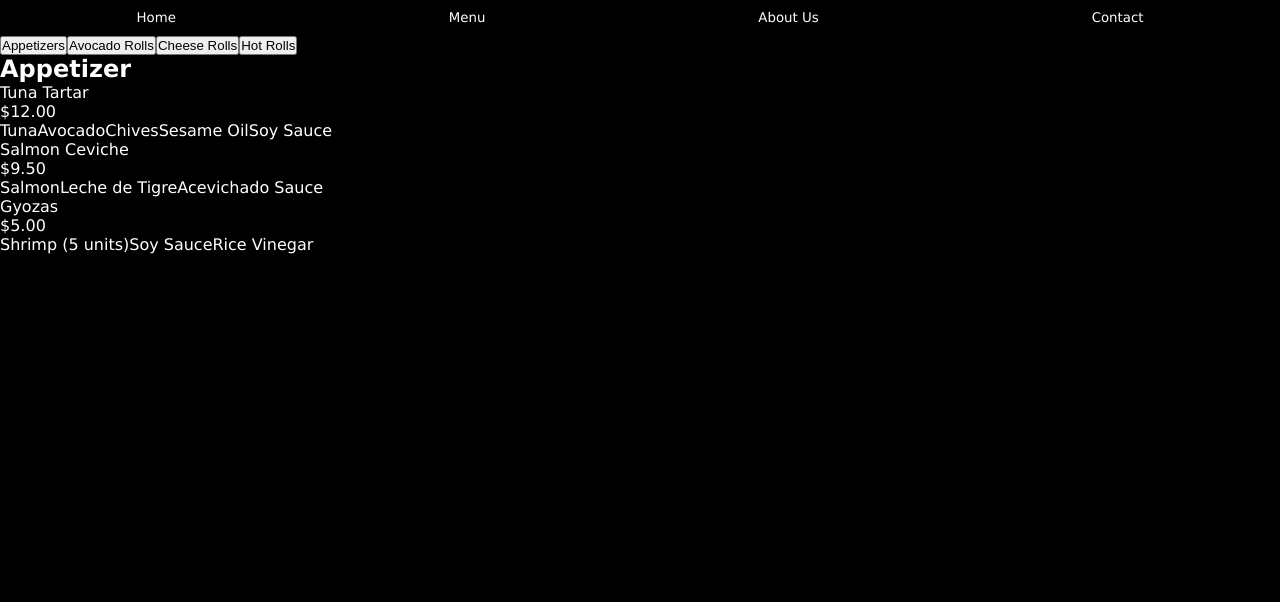
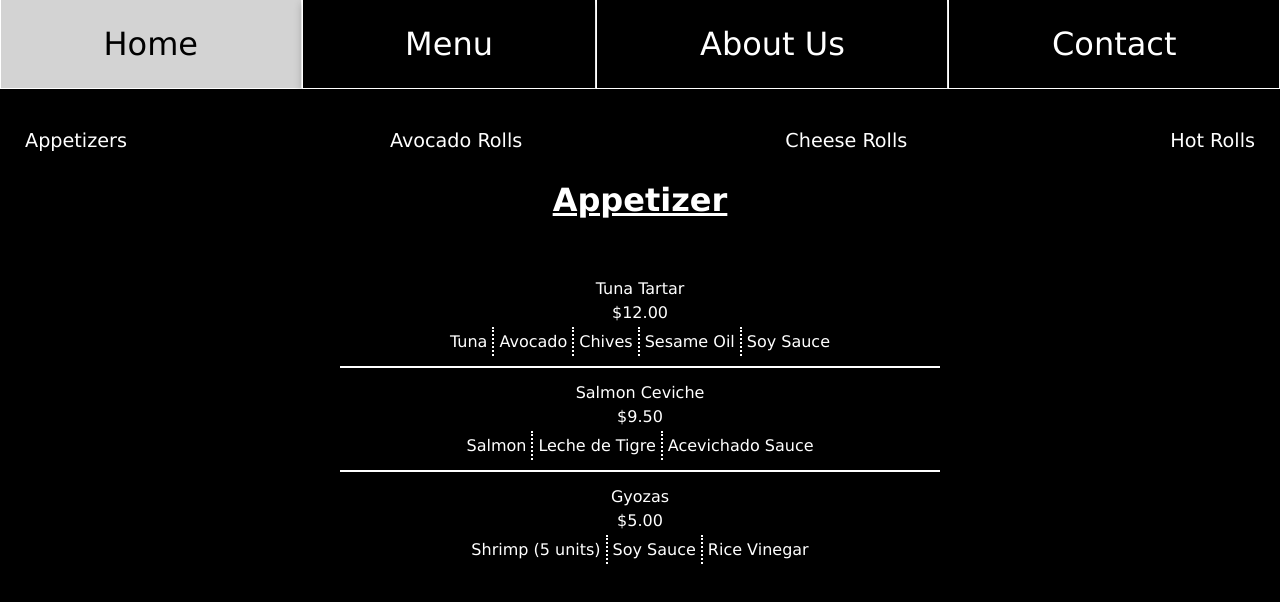
Before and after one commit to LBS23/restaurant-page, a website built with webpack: page src/template.html in a window 1280 px wide. Both pictures are taken after a click on the button "Menu". Built offline with nearby package versions, Linux system fonts and the light colour scheme.

Commit message:
Add fixed styling and classes

```diff
--- a/src/home.js
+++ b/src/home.js
@@ -1,5 +1,6 @@
 export default (() => {
     const homeContainer = document.createElement("div");
+    homeContainer.classList.add("home-container");
     const header = document.createElement("div");
     const title = document.createElement("h1");
     title.textContent = "Dear Sushi";
--- a/src/menu.js
+++ b/src/menu.js
@@ -1,29 +1,41 @@
 function displayChild(newChild) {
   menuBody.replaceChildren(newChild);
 }
+
 const menuContainer = document.createElement("div");
+menuContainer.classList.add("menu");
 const menuHeader = document.createElement("div");
+menuHeader.classList.add("menu-nav");
 const menuBody = document.createElement("div");
+menuBody.classList.add("menu-body");
 const appetizerBtn = document.createElement("button");
 const appetizerDiv = document.createElement("div");
 const appetizerTitle = document.createElement("h2");
+appetizerTitle.classList.add("menu-title");
 appetizerTitle.textContent = "Appetizer";
 const appetizerBody = document.createElement("div");
+appetizerBody.classList.add("cards-container");
 const avocadoBtn = document.createElement("button");
 const avocadoDiv = document.createElement("div");
 const avocadoTitle = document.createElement("h2");
+avocadoTitle.classList.add("menu-title");
 avocadoTitle.textContent = "Avocado Rolls";
 const avocadoBody = document.createElement("div");
+avocadoBody.classList.add("cards-container")
 const cheeseBtn = document.createElement("button");
 const cheeseDiv = document.createElement("div");
 const cheeseTitle = document.createElement("h2");
+cheeseTitle.classList.add("menu-title");
 cheeseTitle.textContent = "Cheese Rolls";
 const cheeseBody = document.createElement("div");
+cheeseBody.classList.add("cards-container");
 const hotBtn = document.createElement("button");
 const hotDiv = document.createElement("div");
 const hotTitle = document.createElement("h2");
+hotTitle.classList.add("menu-title");
 hotTitle.textContent = "Hot Rolls";
 const hotBody = document.createElement("div");
+hotBody.classList.add("cards-container");
 const appetizer1 = {
   name: "Tuna Tartar",
   ingredients: ["Tuna", "Avocado", "Chives", "Sesame Oil", "Soy Sauce"],
@@ -115,13 +127,18 @@ const hot3 = {
 function createCard(obj) {
   const totalIngredients = obj.ingredients.length;
   const card = document.createElement("div");
+  card.classList.add("card-item");
   const cardName = document.createElement("div");
+  cardName.classList.add("card-name");
   const cardPrice = document.createElement("div");
+  cardPrice.classList.add("card-price");
   const cardIngredients = document.createElement("div");
+  cardIngredients.classList.add("card-ingredients");
   cardName.textContent = obj.name;
   cardPrice.textContent = obj.price;
   for (let i = 0; i < totalIngredients; i++) {
     const ingredient = document.createElement("span");
+    ingredient.classList.add("ingredient");
     ingredient.textContent = obj.ingredients[i];
     cardIngredients.appendChild(ingredient);
   }
@@ -143,23 +160,19 @@ appetizerBody.append(
   createCard(cheese1),
   createCard(cheese2),
   createCard(cheese3),
-  )
+);
 hotBody.append(
   createCard(hot1),
   createCard(hot2),
-    createCard(hot3),
-  )
+  createCard(hot3));
 
-
-
-export default function createMenuPage()  {
+export default function createMenuPage() {
   appetizerDiv.append(appetizerTitle, appetizerBody);
   avocadoDiv.append(avocadoTitle, avocadoBody);
   cheeseDiv.append(cheeseTitle, cheeseBody);
   hotDiv.append(hotTitle, hotBody);
   hotTitle.textContent = "Hot Rolls";
   menuHeader.classList.add("menu-header");
-  menuBody.classList.add("menu-body");
   appetizerBtn.textContent = "Appetizers";
   avocadoBtn.textContent = "Avocado Rolls";
   cheeseBtn.textContent = "Cheese Rolls";
@@ -172,4 +185,4 @@ export default function createMenuPage()  {
   cheeseBtn.addEventListener("click", () => displayChild(cheeseDiv));
   hotBtn.addEventListener("click", () => displayChild(hotDiv));
   return menuContainer;
-};
+}
--- a/src/styles.css
+++ b/src/styles.css
@@ -12,19 +12,133 @@ body {
 
 nav {
     display: flex;
-    justify-content: space-around;
+    align-items: stretch;
+    justify-content: space-evenly;
 }
 
+button {
+    font-family: inherit;
+    background-color: black;
+    color: white;
+}
 nav > button {
-    padding: 10px;
-    background-color: black;
-    border: none;
+    padding: 25px;
+    flex: 1 1 auto;
+    font-size: 2rem;
+    border-top: none;
+    border-bottom: 1px solid white;
+    border-left: 1px solid white;
+    border-right: 1px solid white;
     box-shadow: rgba(0, 0, 0, 0.24) 0px 3px 8px;
-    font-family: inherit;
-    color: white;
 }
 
 button:hover {
     background-color: lightgrey;
     color: black;
+    cursor: pointer;
 }
+
+#content {
+    display: flex;
+    flex-direction: column;
+    justify-content: center;
+    align-items: center;
+}
+
+.container-header {
+    text-align: center;
+    font-size: 2rem;
+}
+
+.container-body {
+    font-size: 1.5rem;
+}
+
+.home-container {
+    display: flex;
+    flex-direction: column;
+    align-items: center;
+    gap: 3rem;
+    margin: 100px;
+}
+
+.menu {
+    display:flex;
+    flex-direction: column;
+    margin-top: 15px;
+    width: 100%;
+    gap: 4px;
+    text-align: center;
+}
+
+.menu-nav {
+    display: flex;
+    align-items: stretch;
+    justify-content: space-between;
+    text-align: center;
+    flex: 1 1 auto;
+}
+
+.menu-nav > button {
+    padding: 25px;
+    font-size: 1.2rem;
+    border: none;
+    transition: all 0.3s ease-in-out;
+}
+
+.menu-nav > button:hover {
+    background-color: black;
+    color: white;
+    transform: scale(1.2);
+    cursor: pointer;
+    text-decoration:underline;
+    border-radius: 5px;
+}
+
+.menu-title {
+    font-size: 2rem;
+    text-decoration: underline;
+}
+
+.menu-body > div {  /* I DONT UNDERSTAND WHERE THIS DIV CAME FROM */
+    display: flex;
+    flex-direction: column;
+    gap: 50px;
+
+}
+
+.cards-container {
+    display: flex;
+    gap: 5px;
+    flex-direction: column;
+    align-items: center;
+}
+
+.card-item {
+    padding: 10px 0 10px 0;
+    width: 600px;
+    border-bottom: 2px solid white;
+    display: flex;
+    flex-direction: column;
+    gap: 5px;
+}
+
+.card-item:last-of-type {
+    border: none;
+}
+
+.card-ingredients {
+    display: flex;
+    justify-content: center;
+    text-align: center;
+}
+
+.ingredient {
+    text-align: center;
+    border-right: 2px dotted white;
+    padding: 5px;
+}
+
+.ingredient:last-of-type {
+    border: none;
+}
```
Lines whose indentation alone changed are shown as unchanged.
